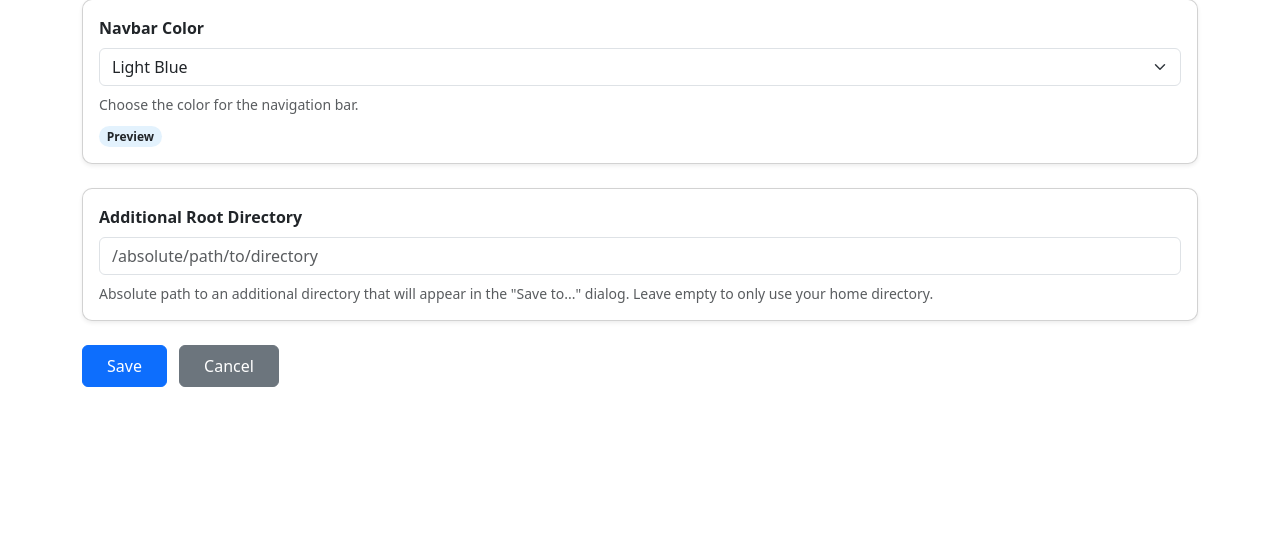
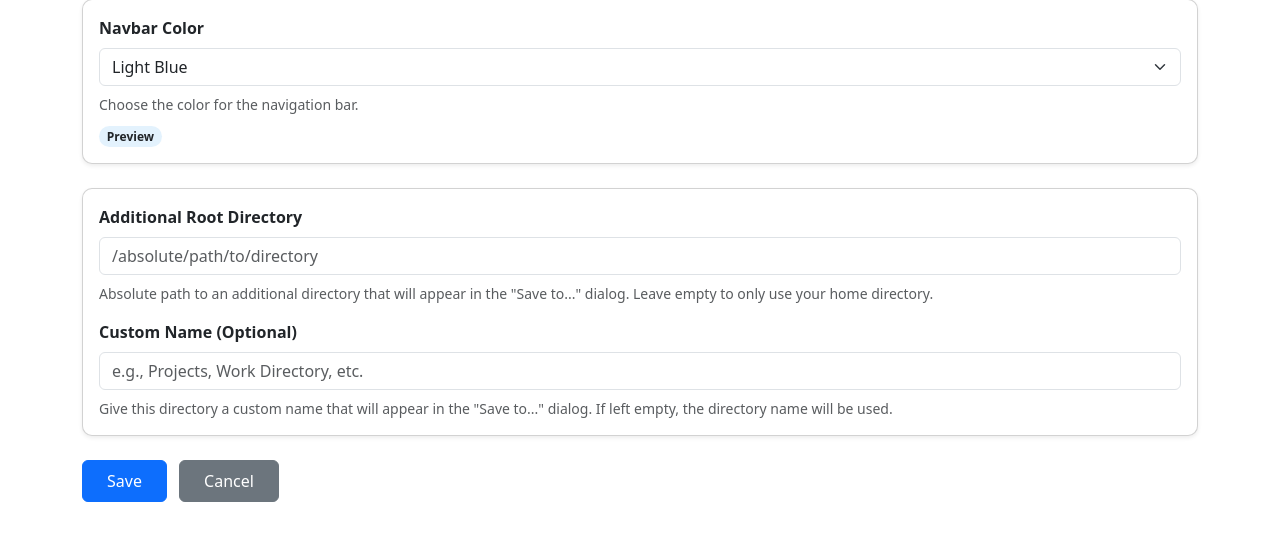
Before and after one commit to sdhutchins/ood-template-editor, a Flask app: page /settings in a window 1280 px wide. Shown: the part 197-738 px from the top of the page. Run offline with Flask 3, Linux system fonts and the light colour scheme; some libraries are stand-ins or nearby versions.

Commit message:
Add name for custom root path.

```diff
--- a/app.py
+++ b/app.py
@@ -87,6 +87,7 @@ def load_settings():
     """
     defaults = {
         "additional_root": "",
+        "additional_root_label": "",
         "navbar_color": "#e3f2fd",
     }
     if os.path.isfile(SETTINGS_FILE):
@@ -135,9 +136,14 @@ def get_roots():
     settings = load_settings()
     additional_root = settings.get("additional_root", "").strip()
     if additional_root and os.path.isdir(additional_root):
+        # Use custom label if provided, otherwise generate a default
+        custom_label = settings.get("additional_root_label", "").strip()
+        if not custom_label:
+            # Default label based on the directory name
+            custom_label = os.path.basename(additional_root.rstrip(os.sep)) or "Additional root"
         roots.append({
             "id": "settings_root",
-            "label": "Settings root",
+            "label": custom_label,
             "path": os.path.realpath(additional_root),
         })
 
@@ -316,6 +322,7 @@ def api_save_settings():
     """Save settings."""
     data = request.get_json(silent=True) or {}
     additional_root = data.get("additional_root", "").strip()
+    additional_root_label = data.get("additional_root_label", "").strip()
     navbar_color = data.get("navbar_color", "#e3f2fd").strip()
 
     # Validate the path if provided
@@ -334,6 +341,7 @@ def api_save_settings():
 
     settings = {
         "additional_root": additional_root,
+        "additional_root_label": additional_root_label,
         "navbar_color": navbar_color,
     }
     if save_settings(settings):
--- a/static/js/settings.js
+++ b/static/js/settings.js
@@ -34,6 +34,7 @@ async function loadSettings() {
   try {
     const data = await fetchJson(urls.settingsUrl);
     document.getElementById("additional_root").value = data.additional_root || "";
+    document.getElementById("additional_root_label").value = data.additional_root_label || "";
     const navbarColor = data.navbar_color || "#e3f2fd";
     document.getElementById("navbar_color").value = navbarColor;
     document.getElementById("navbar_color_preview").style.backgroundColor = navbarColor;
@@ -93,6 +94,7 @@ document.addEventListener("DOMContentLoaded", () => {
     e.preventDefault();
 
     const additionalRoot = pathInput.value.trim();
+    const additionalRootLabel = document.getElementById("additional_root_label").value.trim();
     const navbarColor = navbarColorInput.value.trim();
 
     if (!validatePath(additionalRoot)) {
@@ -106,6 +108,7 @@ document.addEventListener("DOMContentLoaded", () => {
         headers: { "Content-Type": "application/json" },
         body: JSON.stringify({
           additional_root: additionalRoot,
+          additional_root_label: additionalRootLabel,
           navbar_color: navbarColor,
         }),
       });
--- a/templates/settings.html
+++ b/templates/settings.html
@@ -33,6 +33,11 @@
              placeholder="/absolute/path/to/directory">
       <div class="form-text">Absolute path to an additional directory that will appear in the "Save to..." dialog. Leave empty to only use your home directory.</div>
       <div id="pathValidation" class="mt-2" style="display: none;"></div>
+
+      <label for="additional_root_label" class="form-label fw-semibold mt-3">Custom Name (Optional)</label>
+      <input type="text" class="form-control mb-2" id="additional_root_label" name="additional_root_label"
+             placeholder="e.g., Projects, Work Directory, etc.">
+      <div class="form-text">Give this directory a custom name that will appear in the "Save to..." dialog. If left empty, the directory name will be used.</div>
     </div>
   </div>
 
```
